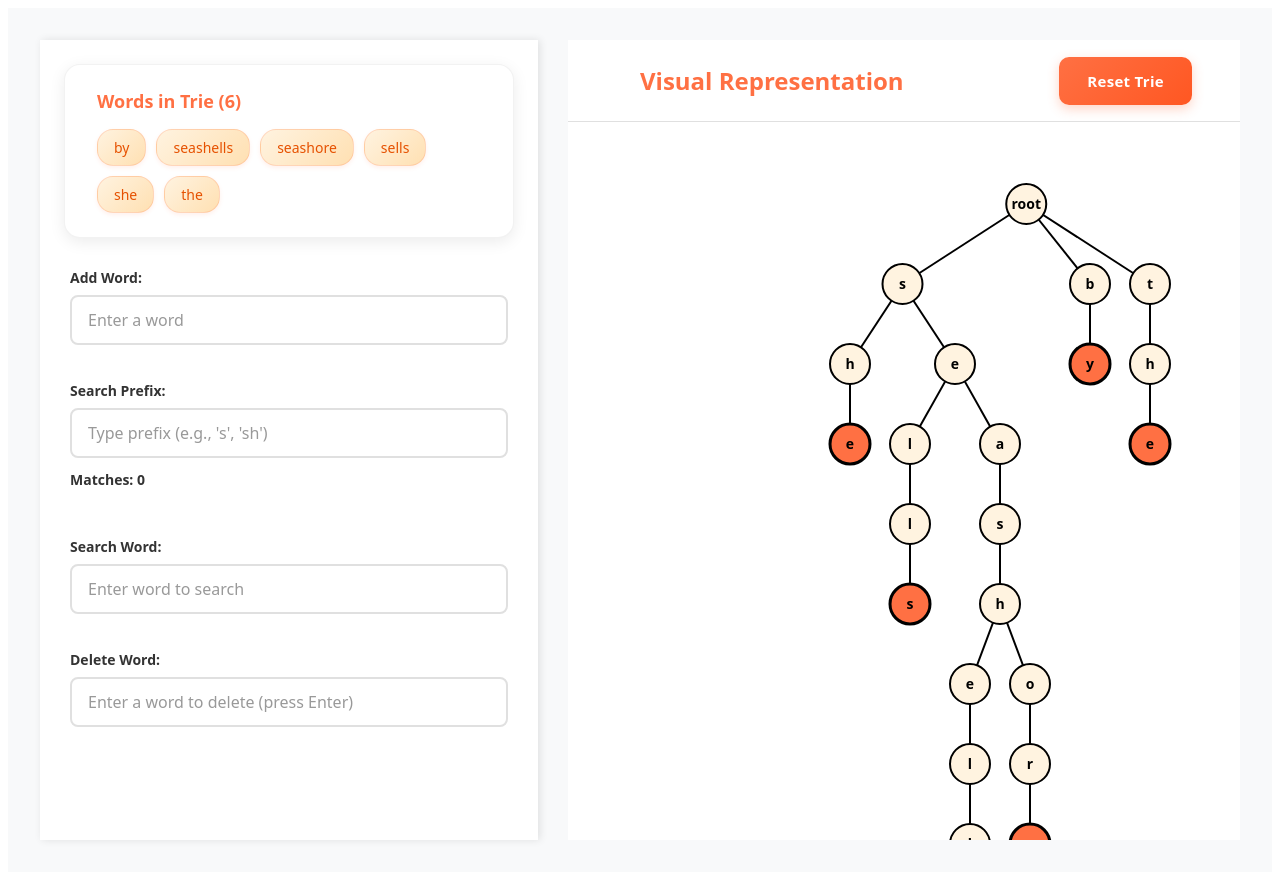
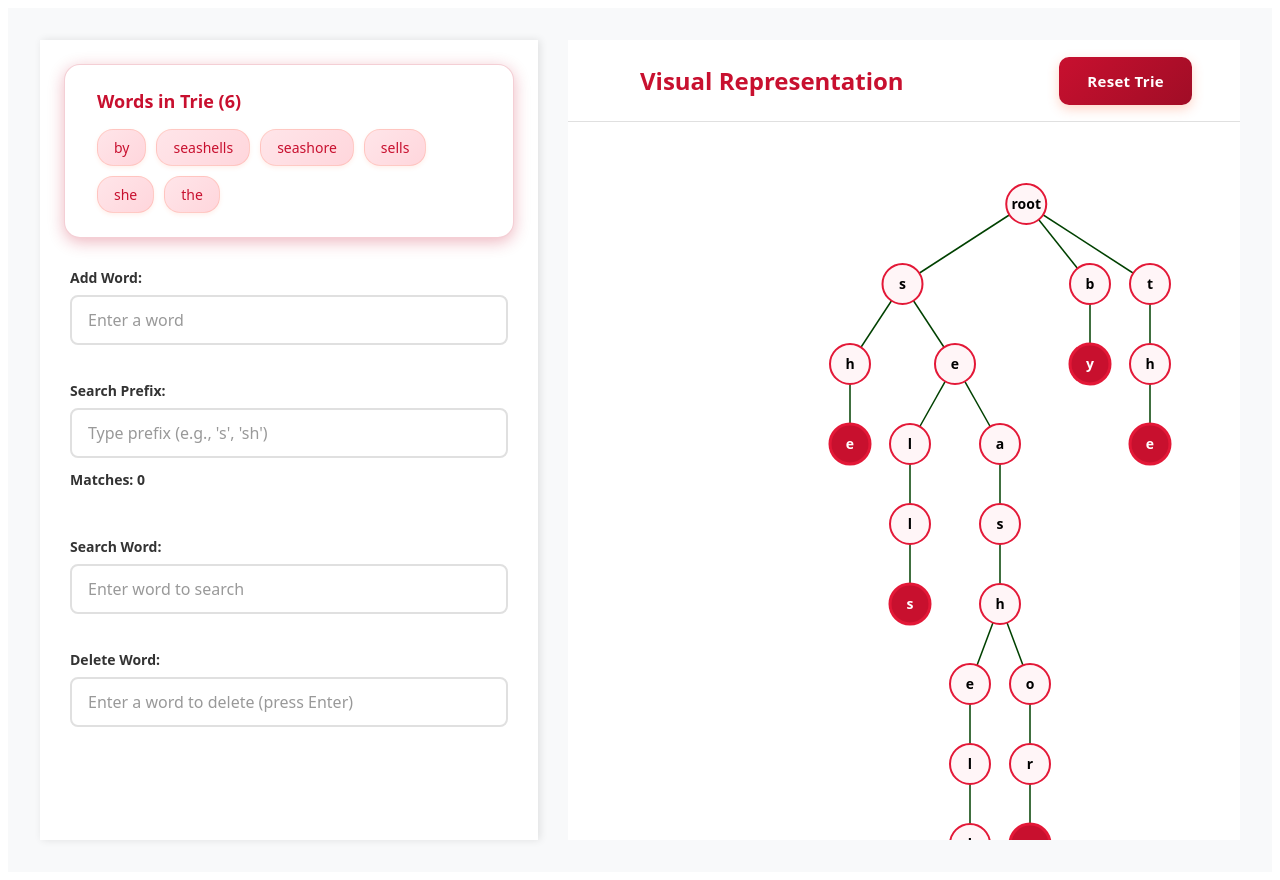
Before and after one commit to rjkweiss/trie-visualizer, a React (Vite) app: page / in a window 1280 px wide. Built offline with nearby package versions, Linux system fonts and the light colour scheme.

Commit message:
updated color scheme

```diff
--- a/src/components/Trie.css
+++ b/src/components/Trie.css
@@ -39,7 +39,8 @@
 
 .controls input:focus {
     outline: none;
-    border-color: #FF7043;
+    /* border-color: #FF7043; */
+    border-color: #c8102e;
     box-shadow: 0 0 0 4px rgba(255, 112, 67, 0.1);
     transform: translateY(-1px);
 }
@@ -62,7 +63,7 @@
     border-radius: 10px;
     cursor: pointer;
     transition: all 0.2s ease;
-    background: linear-gradient(135deg, #FF7043 0%, #FF5722 100%);
+    background: linear-gradient(135deg, #C8102F 0%, #A00D26 100%);
     color: white;
     box-shadow: 0 4px 12px rgba(255, 112, 67, 0.3);
     font-family: inherit;
@@ -117,57 +118,31 @@
     border: 1px solid rgba(21, 101, 192, 0.2);
 }
 
-.controls button {
-    padding: 14px 28px;
-    font-size: 15px;
-    font-weight: 600;
-    border: none;
-    border-radius: 10px;
-    cursor: pointer;
-    transition: all 0.2s ease;
-    background: linear-gradient(135deg, #FF7043 0%, #FF5722 100%);
-    color: white;
-    box-shadow: 0 4px 12px rgba(255, 112, 67, 0.3);
-    font-family: inherit;
-    letter-spacing: 0.3px;
-    width: 100%;
-}
-
-.controls button:hover {
-    transform: translateY(-3px);
-    box-shadow: 0 6px 20px rgba(255, 112, 67, 0.4);
-}
-
-.controls button:active {
-    transform: translateY(0);
-    box-shadow: 0 2px 8px rgba(255, 112, 67, 0.3);
-}
-
 .feedback {
-    background: linear-gradient(135deg, #FFF3E0 0%, #FFE0B2 100%);
+    background: linear-gradient(135deg, #FFE5E9 0%, #FFCDD2 100%);
     padding: 12px 26px;
     border-radius: 8px;
     margin-bottom: 24px;
     font-size: 16px;
     font-weight: 500;
-    color: #E65100;
-    border-left: 4px solid #FF7043;
+    color: #C8102F;
+    border-left: 4px solid #C8102F;
     min-height: 28px;
-    box-shadow: 0 2px 8px rgba(255, 112, 67, 0.1);
+    box-shadow: 0 2px 8px rgba(200, 16, 47, 0.3);
 }
 
 .word-dictionary {
     background: white;
     border-radius: 16px;
-    box-shadow: 0 4px 16px rgba(0, 0, 0, 0.08);
+    box-shadow: 0 4px 16px rgba(200, 16, 47, 0.3);
     padding: 24px 32px;
     margin-bottom: 24px;
-    border: 1px solid rgba(0, 0, 0, 0.05);
+    border: 1px solid rgba(200, 16, 47, 0.2);
 }
 
 .word-dictionary h3 {
     margin: 0 0 16px 0;
-    color: #FF7043;
+    color: #c8102F;
     font-size: 18px;
     font-weight: 600;
 }
@@ -180,8 +155,9 @@
 }
 
 .dictionary-word {
-    background: linear-gradient(135deg, #FFF3E0 0%, #FFE0B2 100%);
-    color: #E65100;
+    background: linear-gradient(135deg, #FFE5E9 0%, #FFD6DC 100%);
+    /* color: #E65100; */
+    color: #C8102F;
     padding: 8px 16px;
     border-radius: 16px;
     font-size: 14px;
@@ -214,7 +190,7 @@
 }
 
 .main-container .header-box h2 {
-    color: #FF7043;
+    color: #c8102F;
     margin: 0;
     font-size: 24px;
     font-weight: 600;
--- a/src/components/Trie.tsx
+++ b/src/components/Trie.tsx
@@ -478,8 +478,8 @@ export const TrieVisualizer = () => {
                                     y1={node.y}
                                     x2={child.x}
                                     y2={child.y}
-                                    stroke="black"
-                                    strokeWidth="2"
+                                    stroke="#004100"
+                                    strokeWidth="1.5"
                                 />
                             );
                         })
@@ -488,8 +488,12 @@ export const TrieVisualizer = () => {
                     {/* Render nodes (circles and text) */}
                     {nodes.map(node => {
                         // Determine node color based on state
-                        let fillColor = "#FFF3E0";
-                        let strokeColor = "black";
+                        let fillColor = "#FFF5F7";
+                        // let fillColor = "#FFEBEE"
+                        // let strokeColor = "#c8a900";
+                        // let strokeColor = "#A4804A"
+                        let strokeColor = "#E31837"
+                        let textColor = "black";
                         let strokeWidth = 2;
 
                         // check if this node represents a complete word the user inserted
@@ -501,8 +505,9 @@ export const TrieVisualizer = () => {
                         } else if (activePath.includes(node.id)) {
                             fillColor = "#FFAB91";
                         } else if (isRealCompleteWord) {
-                            fillColor = "#FF7043";
+                            fillColor = "#c8102e";
                             strokeWidth = 3;
+                            textColor = "white"
                         }
 
                         return (
@@ -524,6 +529,8 @@ export const TrieVisualizer = () => {
                                     textAnchor="middle"
                                     fontSize="14"
                                     fontWeight="bold"
+                                    fill={textColor}
+                                    // stroke={textColor}
                                 >
                                     {node.char}
                                 </text>
```
